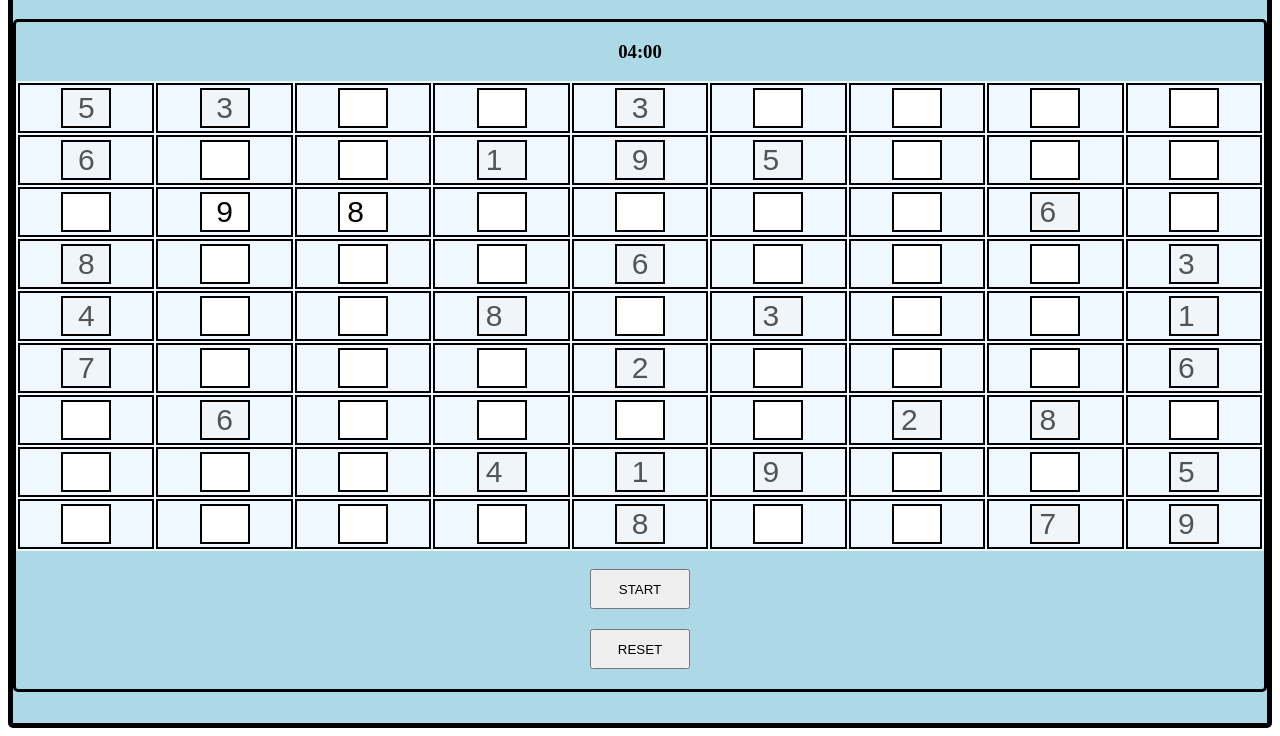
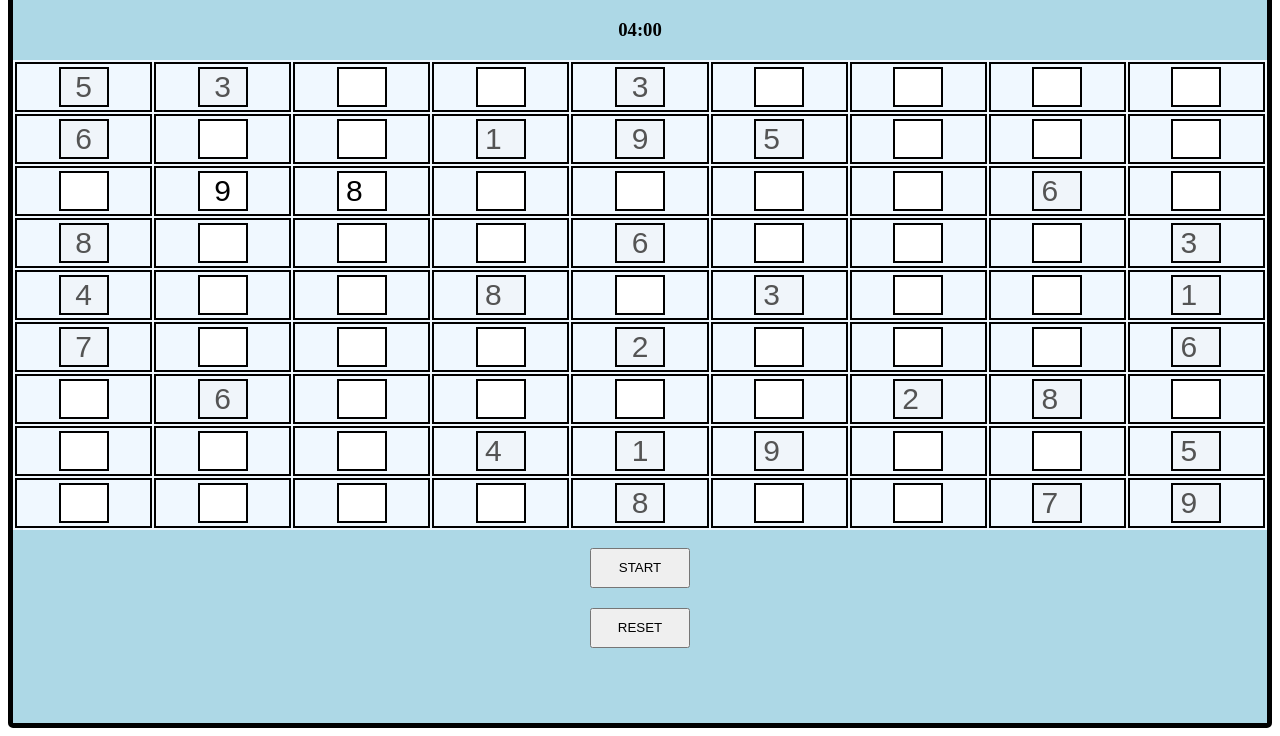
Before and after one commit to Tnahsin79/Hackathon-SUDOKU, a plain HTML site: page index.html in a window 1280 px wide. Shown: the part 74-810 px from the top of the page. Drawn offline with nearby package versions, Linux system fonts and the light colour scheme.

Commit message:
Update index.html

```diff
--- a/index.html
+++ b/index.html
@@ -18,9 +18,9 @@
         h1.setAttribute("class","display-1");
         h1.innerText="SUDOKU";
 
-        var div2=document.createElement("div");
+        /*var div2=document.createElement("div");
         div2.setAttribute("class","container div2");
-        div2.setAttribute("id","div2");
+        div2.setAttribute("id","div2");*/
 
         var h3=document.createElement("h3");
         h3.setAttribute("id","timer");
@@ -213,9 +213,9 @@
         var br1=document.createElement("br");
 
         div1.appendChild(h1);
-        div1.appendChild(div2);
-        div2.appendChild(h3);
-        div2.appendChild(table);
+        //div1.appendChild(div2);
+        div1.appendChild(h3);
+        div1.appendChild(table);
         table.appendChild(tbody);
 
         tbody.appendChild(tr1);
@@ -400,7 +400,7 @@
         td99.appendChild(ip99);
         }
         var br1=document.createElement("br");
-        div2.appendChild(br1);
+        div1.appendChild(br1);
 
         var btn=document.createElement("button");btn.setAttribute("type","button");btn.setAttribute("onclick","startTimer()");btn.innerText="START";
         btn.setAttribute("id","btn");
@@ -408,9 +408,9 @@
         var rst=document.createElement("button");rst.setAttribute("type","button");rst.setAttribute("onclick","rset()");rst.innerText="RESET";
         rst.setAttribute("id","rst");
 
-        div2.appendChild(btn);
-        div2.appendChild(br2);//div2.appendChild(br3);
-        div2.appendChild(rst);
+        div1.appendChild(btn);
+        div1.appendChild(br2);//div2.appendChild(br3);
+        div1.appendChild(rst);
 
         document.body.append(div1);
 
```
